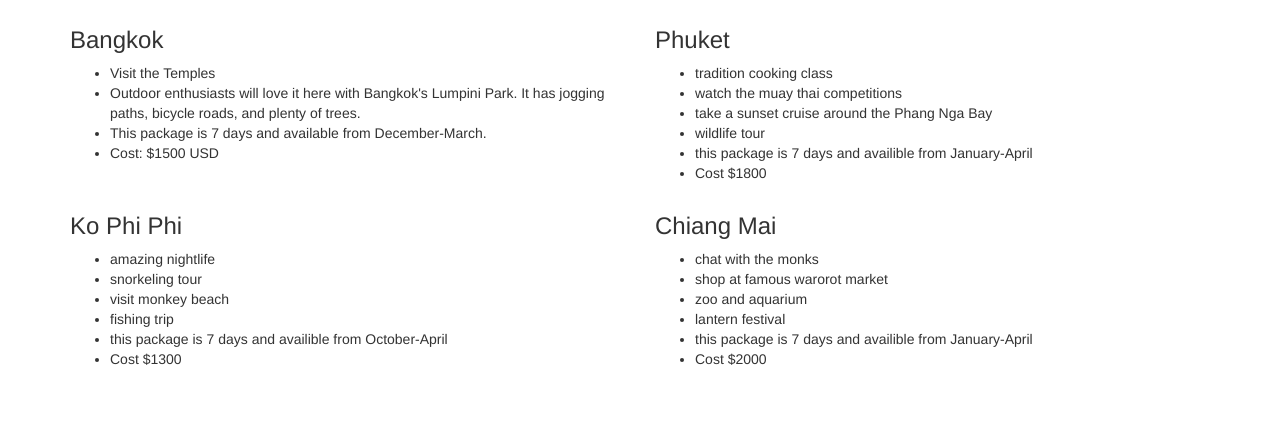
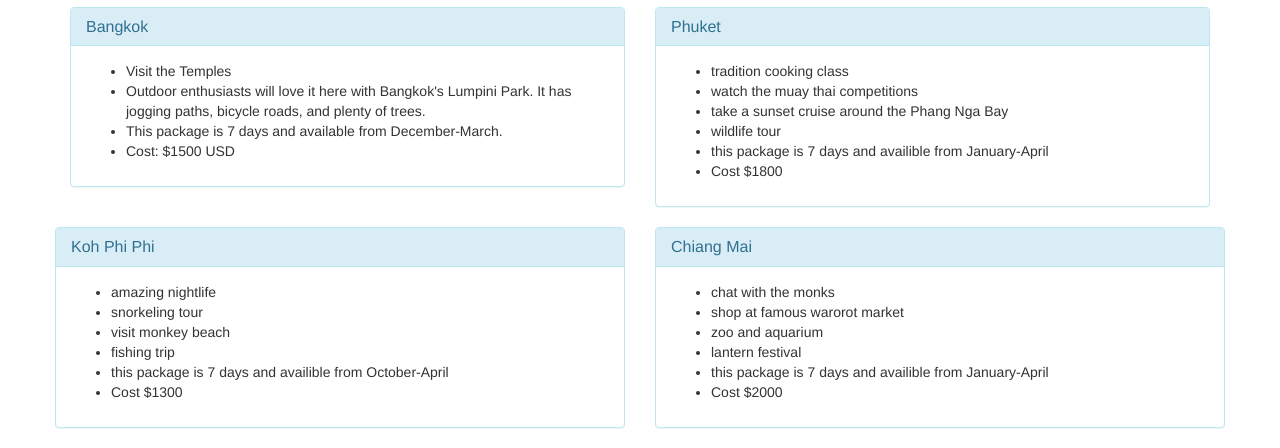
Before and after one commit to cassiemusolf/vacation, a plain HTML site: page index.html in a window 1280 px wide. Shown: the part 411-859 px from the top of the page. Before the commit the page ends 800 px from the top, so only its background shows below. Drawn offline with Linux system fonts and the light colour scheme.

Commit message:
made panel boxes for packages, made columns and rows

```diff
--- a/index.html
+++ b/index.html
@@ -17,8 +17,12 @@
 
       <h2>Vacation Packages</h2>
       <div class="row">
-        <div class="col-lg-6">
-        <h3>Bangkok</h2>
+        <div class="col-md-6">
+          <div class="panel panel-info">
+            <div class="panel-heading">
+        <h3 class="panel-title">Bangkok</h3>
+        </div>
+        <div class="panel-body">
           <ul>
             <li>Visit the Temples</li>
             <li>Outdoor enthusiasts will love it here with Bangkok's Lumpini Park. It has jogging paths, bicycle roads, and plenty of trees.</li>
@@ -26,9 +30,15 @@
               <li>Cost: $1500 USD</li>
             </ul>
           </div>
+        </div>
+      </div>
 
-          <div class="col-lg-6">
-          <h3>Phuket</h3>
+        <div class="col-md-6">
+          <div class="panel panel-info">
+            <div class="panel-heading">
+          <h3 class="panel-title">Phuket</h3>
+          </div>
+          <div class="panel-body">
             <ul>
               <li>tradition cooking class</li>
               <li>watch the muay thai competitions</li>
@@ -39,10 +49,15 @@
             </ul>
         </div>
       </div>
+      </div>
 
         <div class="row">
-          <div class="col-lg-6">
-          <h3>Ko Phi Phi</h3>
+          <div class="col-md-6">
+            <div class="panel panel-info">
+              <div class="panel-heading">
+          <h3 class="panel-title">Koh Phi Phi</h3>
+          </div>
+          <div class="panel-body">
           <ul>
             <li>amazing nightlife</li>
             <li>snorkeling tour</li>
@@ -52,9 +67,15 @@
             <li>Cost $1300</li>
           </ul>
         </div>
+      </div>
+    </div>
 
-        <div class="col-lg-6">
-        <h3>Chiang Mai</h3>
+        <div class="col-md-6">
+          <div class="panel panel-info">
+            <div class="panel-heading">
+              <h3 class="panel-title">Chiang Mai</h3>
+            </div>
+          <div class="panel-body">
         <ul>
           <li>chat with the monks</li>
           <li>shop at famous warorot market</li>
@@ -67,5 +88,7 @@
     </div>
   </div>
       </div>
+    </div>
+  </div>
 </body>
 </html>
```
Lines whose indentation alone changed are shown as unchanged.
